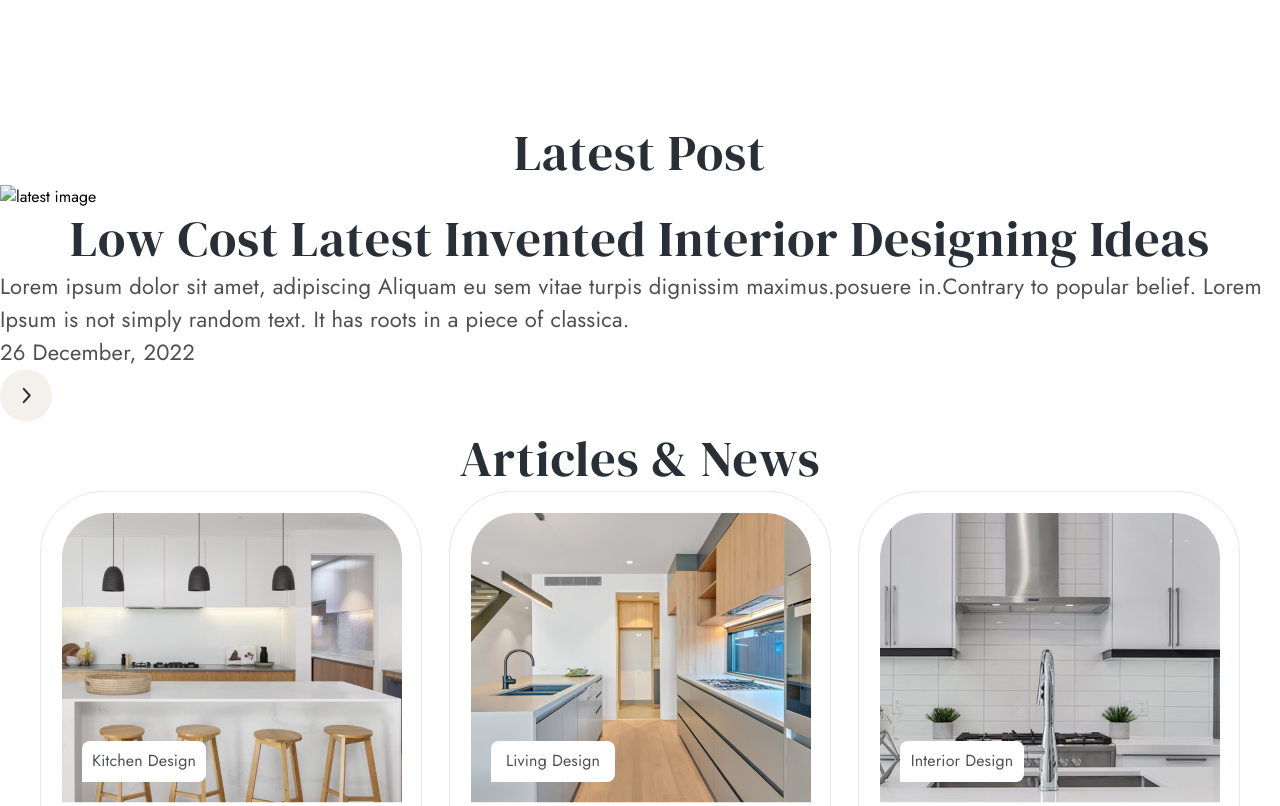
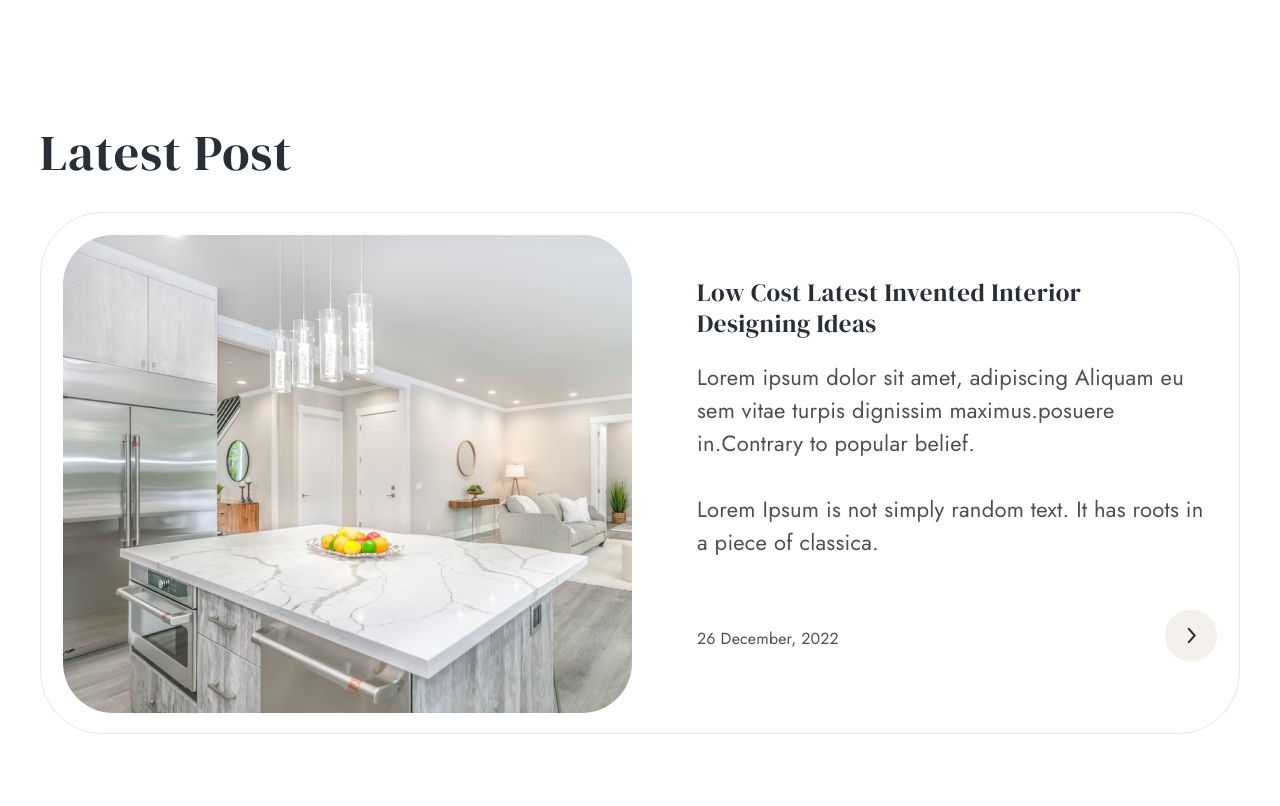
Before and after one commit to StaciBunx/Interior-Design-Website, a plain HTML site: page blog.html in a window 1280 px wide. Shown: the part 600-1406 px from the top of the page. Drawn offline with Linux system fonts and the light colour scheme; files whose address does not match are found by name.

Commit message:
feat: blog page ready

```diff
--- a/blog.html
+++ b/blog.html
@@ -7,7 +7,7 @@
     <title>Blog</title>
     <link rel="preconnect" href="https://fonts.googleapis.com">
     <link rel="preconnect" href="https://fonts.gstatic.com" crossorigin>
-    <link href="https://fonts.googleapis.com/css2?family=DM+Serif+Display&family=Jost:wght@400;600&display=swap"
+    <link href="https://fonts.googleapis.com/css2?family=DM+Serif+Display&family=Jost:wght@400;500;600&display=swap"
         rel="stylesheet">
     <link rel="stylesheet" href="./style/style.css">
 </head>
@@ -27,38 +27,44 @@
     <main>
 
         <section class="blog__top">
-            <img src="" alt="blog top-banner" style="min-height:356px">
+            <img src="./images/blog/blog-top-banner.jpg" alt="blog top-banner" style="min-height:356px">
             <div class="blog__top_content">
                 <h1 class="heading">Articles & News</h1>
                 <p class="text">Home / Blog</p>
             </div>
         </section>
 
-        <section class="blog__latest">
-            <h2 class="heading ">Latest Post</h2>
+        <section class="blog__latest center">
+            <h2 class="blog__latest_heading ">Latest Post</h2>
             <div class="blog__latest_box">
-                <img src="" alt="latest image" class="blog__latest_img">
+                <img src="./images/blog/blog-latest-post.jpg" alt="latest image" class="blog__latest_img"
+                    style="min-width: 569px; min-height:478px;">
                 <div class="blog__latest_content">
-                    <h3 class="blog__latest_heading heading">Low Cost Latest Invented Interior Designing Ideas</h3>
+                    <h3 class="blog__latest_subheading">Low Cost Latest Invented Interior<br> Designing Ideas</h3>
                     <p class="blog__latest_text text">Lorem ipsum dolor sit amet, adipiscing Aliquam eu sem vitae turpis
                         dignissim maximus.posuere in.Contrary to popular belief.
+                        <br><br>
+                        Lorem Ipsum is not simply random text. It has roots in a piece of classica.
+                    </p>
+                    <div class="blog__latest_bottom">
+                        <p class="blog__latest_date">26 December, 2022 </p>
+                        <a href="#" class="blog__latest_more">
+                            <svg width="52" height="53" viewBox="0 0 52 53" fill="none"
+                                xmlns="http://www.w3.org/2000/svg">
+                                <circle cx="26" cy="26.5" r="26" fill="#F4F0EC" />
+                                <path d="M23.771 33.1855L29.7139 26.4998L23.771 19.8141" stroke="#292F36"
+                                    stroke-width="2" stroke-linecap="round" stroke-linejoin="round" />
+                            </svg>
+                        </a>
+                    </div>
 
-                        Lorem Ipsum is not simply random text. It has roots in a piece of classica.</p>
-                    <p class="blog__latest_date text">26 December, 2022 </p>
-                    <a href="#" class="blog__latest_link"><svg width="52" height="53" viewBox="0 0 52 53" fill="none"
-                            xmlns="http://www.w3.org/2000/svg">
-                            <circle cx="26" cy="26.5" r="26" fill="#F4F0EC" />
-                            <path d="M23.771 33.1855L29.7139 26.4998L23.771 19.8141" stroke="#292F36" stroke-width="2"
-                                stroke-linecap="round" stroke-linejoin="round" />
-                        </svg>
-                    </a>
                 </div>
             </div>
 
         </section>
 
         <section class="blog center">
-            <h2 class="heading">Articles & News</h2>
+            <h2 class="blog__latest_heading">Articles & News</h2>
             <div class="blog__box">
 
                 <div class="blog__item">
@@ -178,17 +184,16 @@
 
             <ul class="blog__pages_list">
                 <li class="blog__pages_item"><a href="#" class="blog__pages_link">
-                        1
+                        01
                     </a></li>
                 <li class="blog__pages_item"><a href="#" class="blog__pages_link">
-                        2
+                        02
                     </a></li>
                 <li class="blog__pages_item"><a href="#" class="blog__pages_link">
-                        3
+                        03
                     </a></li>
                 <li class="blog__pages_item"><a href="#" class="blog__pages_link">
                         <svg width="53" height="52" viewBox="0 0 53 52" fill="none" xmlns="http://www.w3.org/2000/svg">
-                            <circle cx="26.5" cy="26" r="25.5" stroke="#CDA274" />
                             <path d="M23.5571 32L29.5 25.3143L23.5571 18.6286" stroke="#292F36" stroke-width="2"
                                 stroke-linecap="round" stroke-linejoin="round" />
                         </svg>
--- a/style/_blog.scss
+++ b/style/_blog.scss
@@ -7,8 +7,10 @@
         justify-content: center;
         align-items: flex-end;
         margin-bottom: 200px;
+        position: relative;
 
         &_content {
+            position: absolute;
             width: 503px;
             height: 178px;
             border-radius: 37px 37px 0px 0px;
@@ -19,4 +21,116 @@
         }
     }
 
+    &__latest {
+
+        &_box {
+            display: flex;
+            padding: 22px;
+            width: 1200px;
+            height: 522px;
+            border-radius: 62px;
+            border: 1px solid #E7E7E7;
+            box-shadow: 0px 10px 30px 0px rgba(255, 255, 255, 0.25);
+            gap: 65px;
+            margin-bottom: 150px;
+        }
+
+        &_box:hover {
+            background-color: #F4F0EC;
+            border-color: #F4F0EC;
+        }
+
+        &_box:hover circle {
+            fill: white;
+        }
+
+        &_img {
+            height: 478px;
+            border-radius: 50px;
+            background: #C4C4C4;
+        }
+
+        &_heading {
+            font-family: 'DM Serif Display', serif;
+            font-style: normal;
+            color: $black;
+            font-weight: 400;
+            font-size: 50px;
+            line-height: 125%;
+            letter-spacing: 1px;
+            margin-bottom: 27px;
+        }
+
+        &_content {
+            display: grid;
+            align-content: center;
+        }
+
+        &_subheading {
+
+            color: $black;
+            font-family: DM Serif Display;
+            font-size: 25px;
+            font-style: normal;
+            font-weight: 400;
+            line-height: 125%;
+            letter-spacing: 0.5px;
+            margin-bottom: 22px;
+
+        }
+
+        &_text {
+            margin-bottom: 50px;
+        }
+
+        &_bottom {
+            display: flex;
+            justify-content: space-between;
+            align-items: center;
+        }
+
+        &_date {
+            color: $gray;
+            font-family: Jost;
+            font-size: 16px;
+            font-style: normal;
+            font-weight: 400;
+            line-height: 150%;
+            letter-spacing: 0.16px;
+            text-transform: capitalize;
+        }
+
+
+    }
+
+    &__pages {
+
+        &_list {
+            display: flex;
+            justify-content: center;
+            padding-top: 51px;
+            gap: 20px
+        }
+
+        &_link {
+            display: grid;
+            justify-content: center;
+            align-content: center;
+            width: 52px;
+            height: 52px;
+            border: 1px solid #CDA274;
+            color: $black;
+            border-radius: 50%;
+            font-size: 16px;
+            font-weight: 500;
+            line-height: 150%;
+        }
+
+        &_link:hover {
+            border: none;
+            background-color: #F4F0EC;
+            color: inherit;
+            ;
+        }
+    }
 }
```
Also changed, not shown: images/blog/blog-latest-post.jpg (added), images/blog/blog-top-banner.jpg (added), style/style.css, 1 other file.
